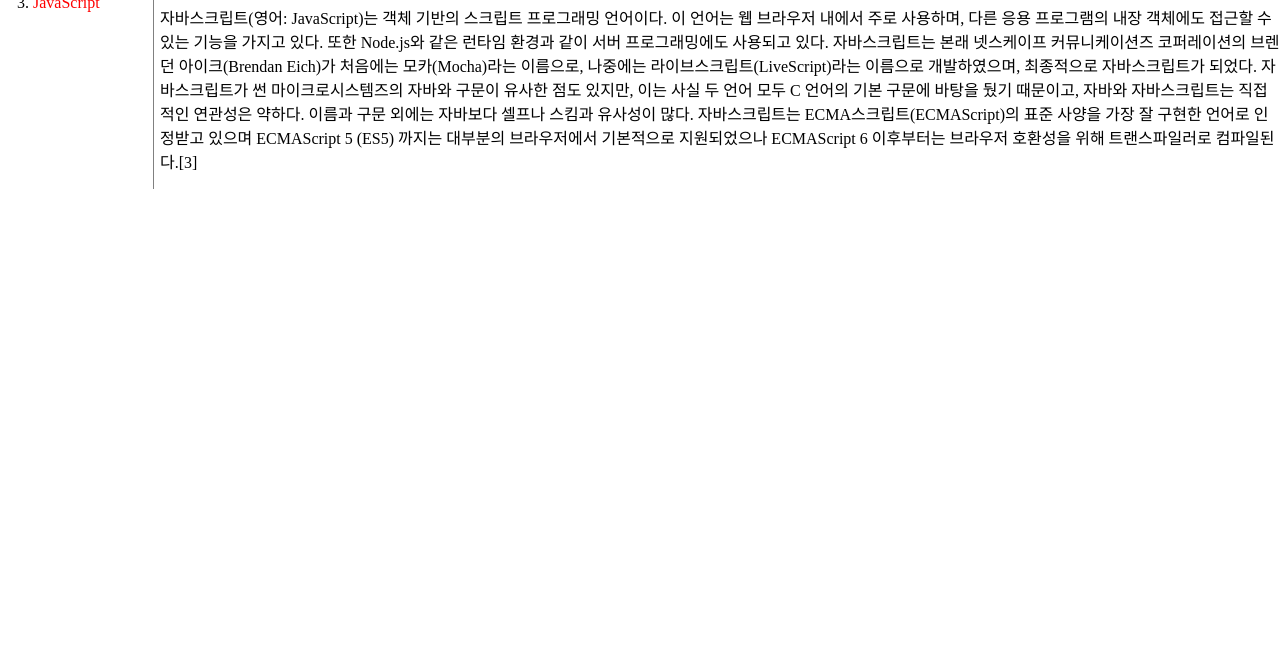
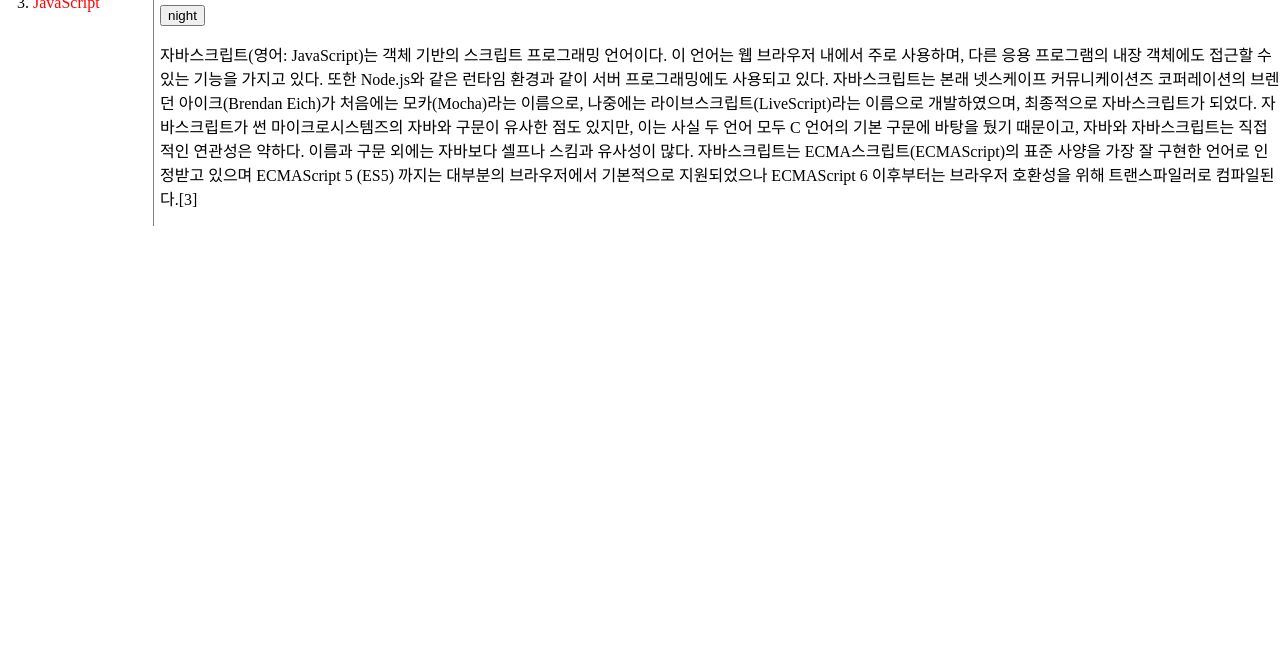
Before and after one commit to ninthsky9/WEB1, a plain HTML site: page 3.html in a window 1280 px wide. Shown: the part 155-800 px from the top of the page. Drawn offline with Linux system fonts and the light colour scheme.

Commit message:
JS toggle

```diff
--- a/3.html
+++ b/3.html
@@ -17,6 +17,17 @@
     </ol>
   <div id="article">
     <h2>JavaScript</h2>
+    <input type="button" id="night_day" value="night" onclick="
+      if(document.querySelector('#night_day').value === 'night'){
+        document.querySelector('body').style.backgroundColor = 'black';
+        document.querySelector('body').style.color = 'white';
+        document.querySelector('#night_day').value = 'day'
+      } else {
+        document.querySelector('body').style.backgroundColor = 'white';
+        document.querySelector('body').style.color = 'black';
+        document.querySelector('#night_day').value = 'night'
+      }
+      ">
     <p>
       자바스크립트(영어: JavaScript)는 객체 기반의 스크립트 프로그래밍 언어이다. 이 언어는 웹 브라우저 내에서 주로 사용하며, 다른 응용 프로그램의 내장 객체에도 접근할 수 있는 기능을 가지고 있다. 또한 Node.js와 같은 런타임 환경과 같이 서버 프로그래밍에도 사용되고 있다. 자바스크립트는 본래 넷스케이프 커뮤니케이션즈 코퍼레이션의 브렌던 아이크(Brendan Eich)가 처음에는 모카(Mocha)라는 이름으로, 나중에는 라이브스크립트(LiveScript)라는 이름으로 개발하였으며, 최종적으로 자바스크립트가 되었다. 자바스크립트가 썬 마이크로시스템즈의 자바와 구문이 유사한 점도 있지만, 이는 사실 두 언어 모두 C 언어의 기본 구문에 바탕을 뒀기 때문이고, 자바와 자바스크립트는 직접적인 연관성은 약하다. 이름과 구문 외에는 자바보다 셀프나 스킴과 유사성이 많다. 자바스크립트는 ECMA스크립트(ECMAScript)의 표준 사양을 가장 잘 구현한 언어로 인정받고 있으며 ECMAScript 5 (ES5) 까지는 대부분의 브라우저에서 기본적으로 지원되었으나 ECMAScript 6 이후부터는 브라우저 호환성을 위해 트랜스파일러로 컴파일된다.[3]
     </p>
```
